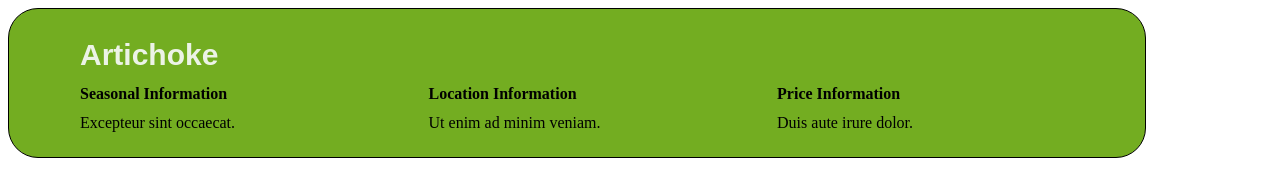
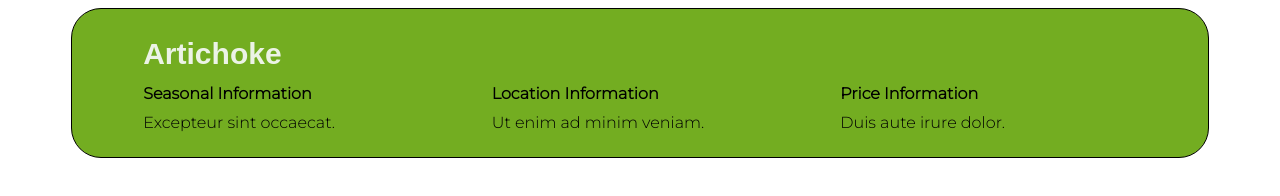
Before and after one commit to localproduce/frontend, a plain HTML site: page produce-list/index.html in a window 1280 px wide. Drawn offline with Linux system fonts and the light colour scheme.

Commit message:
Update styles.css

```diff
--- a/produce-list/styles.css
+++ b/produce-list/styles.css
@@ -1,4 +1,4 @@
-<style>
+@import url('https://fonts.googleapis.com/css2?family=Montserrat:wght@300&display=swap');
 
 /*** Base Styling ***/
 * {
@@ -36,4 +36,11 @@ th, td {
   	height: 150px;
 }
 
-</style>
+table.center {
+	margin-left: auto;
+	margin-right: auto;
+}
+
+.opensans {
+	font-family: 'Montserrat', sans-serif;
+}
```
